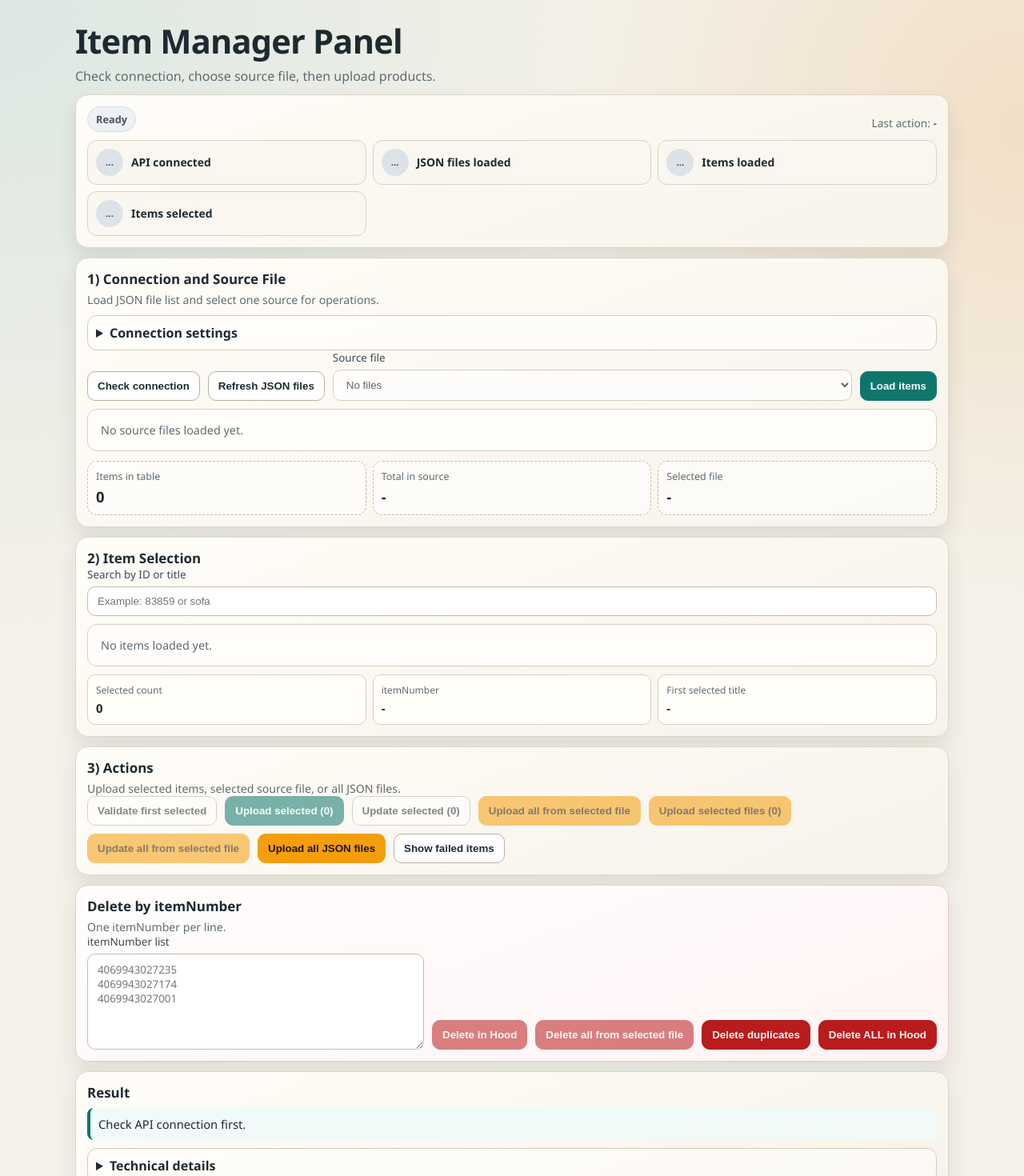
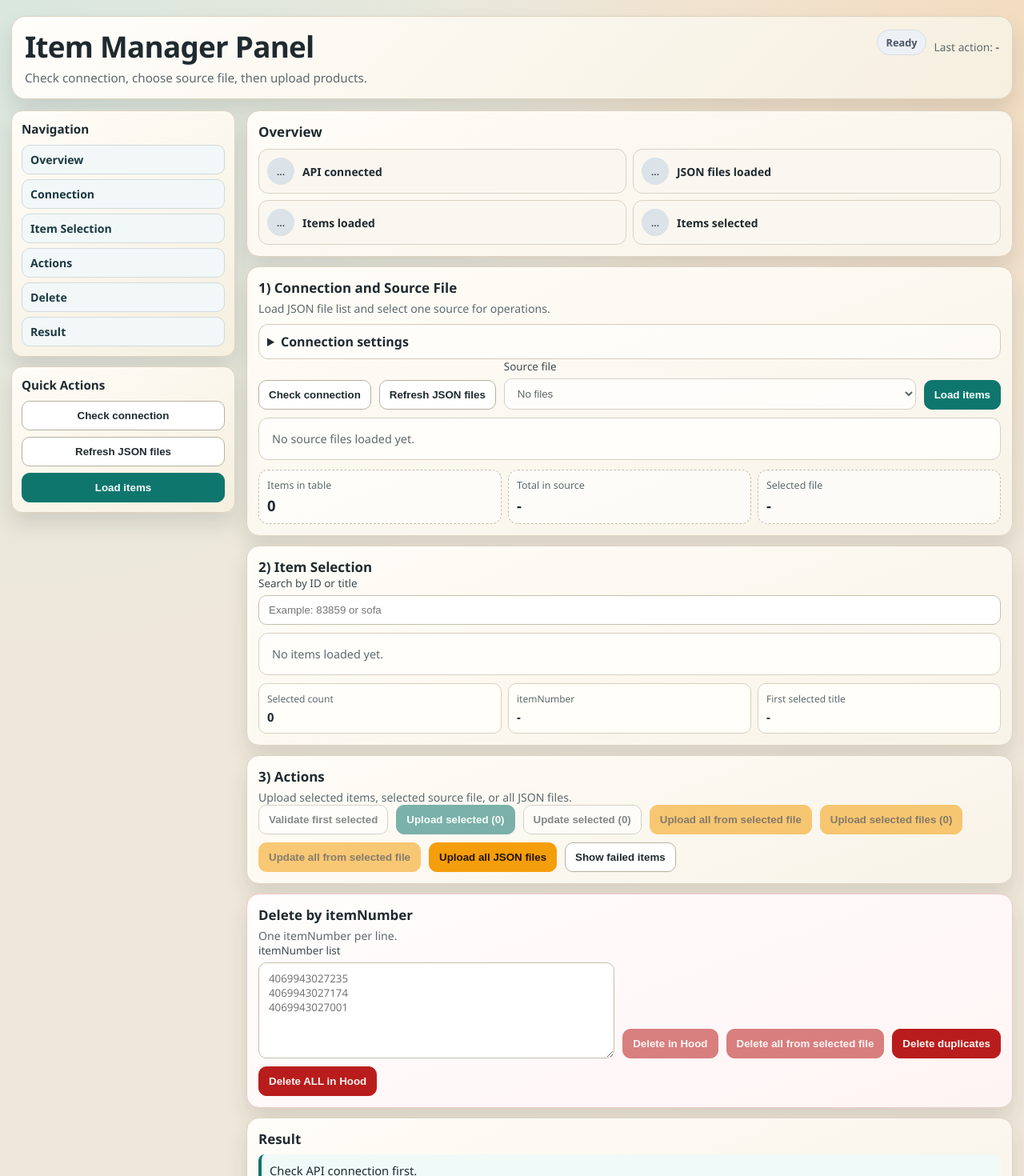
Before and after one commit to damiraitbay/hood_de, a React (Vite) app in the folder frontend/: page / in a window 1280 px wide. Shown: the top 1470 px of the page at 80% size. Built offline with nearby package versions, Linux system fonts and the light colour scheme.

Commit message:
update styles

```diff
--- a/frontend/src/App.jsx
+++ b/frontend/src/App.jsx
@@ -1,49 +1,15 @@
 import React, { useEffect, useMemo, useRef, useState } from "react";
 
-function pretty(obj) {
-  try {
-    return JSON.stringify(obj, null, 2);
-  } catch {
-    return String(obj);
-  }
-}
-
-function parseResponseBody(text) {
-  try {
-    return JSON.parse(text);
-  } catch {
-    return text;
-  }
-}
-
-function getItemTitle(item) {
-  return String(item?.Artikelbeschreibung || item?.Name || item?.title || "Item");
-}
-
-function getItemNumber(item) {
-  return String(item?.itemNumber || item?.item_number || item?.Artikelnummer || item?.article_number || "-");
-}
-
-function formatTime(ts) {
-  if (!ts) return "-";
-  return new Date(ts).toLocaleString();
-}
-
-function summarizeData(data, label) {
-  if (Array.isArray(data)) {
-    const successCount = data.filter((x) => x?.success === true).length;
-    const errorCount = data.filter((x) => x?.success !== true).length;
-    return `${label}: success ${successCount}, failed ${errorCount}`;
-  }
-
-  if (data && typeof data === "object") {
-    if (data.success === true) return `${label}: success`;
-    if (typeof data.message === "string" && data.message.trim()) return `${label}: ${data.message}`;
-    if (typeof data.status === "string") return `${label}: ${data.status}`;
-  }
-
-  return `${label}: done`;
-}
+import { useAppDerivedState } from "./hooks/useAppDerivedState";
+import {
+  buildEndpoints,
+  formatTime,
+  getItemNumber,
+  getItemTitle,
+  parseResponseBody,
+  pretty,
+  summarizeData,
+} from "./utils/ui";
 
 export default function App() {
   const [apiBase, setApiBase] = useState("/api");
@@ -68,59 +34,15 @@ export default function App() {
     text: "Check API connection first.",
   });
 
-  const endpoints = useMemo(() => {
-    const base = apiBase.replace(/\/+$/, "");
-    return {
-      docs: `${base}/docs`,
-      upload: `${base}/items/upload`,
-      uploadAsync: `${base}/items/upload_async`,
-      uploadManyAsync: `${base}/items/upload_many_async`,
-      update: `${base}/items/update`,
-      updateAsync: `${base}/items/update_async`,
-      deleteAsyncStatus: `${base}/items/delete_async`,
-      status: `${base}/items/status`,
-      json: `${base}/items/json`,
-      jsonFiles: `${base}/items/json/files`,
-      validateOne: `${base}/items/validate_one/`,
-      uploadOneBulk: `${base}/items/upload_one`,
-      updateOneBulk: `${base}/items/update_one`,
-      deleteByItemNumberBulk: `${base}/items/delete/by-item-number`,
-      deleteBySourceFile: `${base}/items/delete/by-source-file`,
-      deleteBySourceFileAsync: `${base}/items/delete/by-source-file_async`,
-      deleteDuplicatesByEan: `${base}/items/delete/duplicates-by-ean`,
-      deleteDuplicatesByEanAsync: `${base}/items/delete/duplicates-by-ean_async`,
-      deleteAll: `${base}/items/delete/all`,
-      deleteAllAsync: `${base}/items/delete/all_async`,
-    };
-  }, [apiBase]);
-
-  const filteredItems = useMemo(() => {
-    const q = search.trim().toLowerCase();
-    if (!q) return jsonItems;
-    return jsonItems.filter((item) => {
-      const id = String(item?.ID || "").toLowerCase();
-      const title = getItemTitle(item).toLowerCase();
-      return id.includes(q) || title.includes(q);
+  const endpoints = useMemo(() => buildEndpoints(apiBase), [apiBase]);
+  const { filteredItems, selectedSet, selectedFilesSet, firstSelectedItem, checkItems } = useAppDerivedState({
+    jsonItems,
+    search,
+    selectedIds,
+    sourceFilesMulti,
+    connectionOk,
+    jsonFiles,
   });
-  }, [jsonItems, search]);
-
-  const selectedSet = useMemo(() => new Set(selectedIds), [selectedIds]);
-  const selectedFilesSet = useMemo(() => new Set(sourceFilesMulti), [sourceFilesMulti]);
-  const selectedItems = useMemo(
-    () => jsonItems.filter((it) => selectedSet.has(String(it.ID))),
-    [jsonItems, selectedSet]
-  );
-  const firstSelectedItem = selectedItems[0] ?? null;
-
-  const checkItems = useMemo(
-    () => [
-      { label: "API connected", ok: connectionOk },
-      { label: "JSON files loaded", ok: jsonFiles.length > 0 },
-      { label: "Items loaded", ok: jsonItems.length > 0 },
-      { label: "Items selected", ok: selectedIds.length > 0 },
-    ],
-    [connectionOk, jsonFiles.length, jsonItems.length, selectedIds.length]
-  );
 
   function setUiStatus(type, title, text) {
     setStatus({ type, title, text });
@@ -740,18 +662,53 @@ export default function App() {
   const statusClass = `status status-${status.type}`;
 
   return (
-    <div className="page">
-      <header className="hero">
+    <div className="siteShell">
+      <header className="siteHeader">
+        <div className="siteBrand">
           <h1 className="title">Item Manager Panel</h1>
           <p className="subtitle">Check connection, choose source file, then upload products.</p>
-      </header>
-
-      <section className="card">
-        <div className="topStrip">
+        </div>
+        <div className="siteHeaderMeta">
           <div className={statusClass}>{loading ? "Working..." : status.title}</div>
           <div className="hint">
             Last action: <b>{formatTime(lastActionAt)}</b>
           </div>
+        </div>
+      </header>
+
+      <div className="siteBody">
+        <aside className="siteSidebar">
+          <div className="sideCard">
+            <h3>Navigation</h3>
+            <nav className="sideNav">
+              <a href="#overview">Overview</a>
+              <a href="#connection">Connection</a>
+              <a href="#selection">Item Selection</a>
+              <a href="#actions">Actions</a>
+              <a href="#delete">Delete</a>
+              <a href="#result">Result</a>
+            </nav>
+          </div>
+          <div className="sideCard">
+            <h3>Quick Actions</h3>
+            <div className="sideActions">
+              <button className="btn" disabled={loading} onClick={checkConnection}>
+                Check connection
+              </button>
+              <button className="btn" disabled={loading} onClick={loadJsonFiles}>
+                Refresh JSON files
+              </button>
+              <button className="btn primary" disabled={loading} onClick={loadJsonItems}>
+                Load items
+              </button>
+            </div>
+          </div>
+        </aside>
+
+        <main className="siteMain">
+          <section id="overview" className="card">
+            <div className="topStrip">
+              <h2 className="cardTitle">Overview</h2>
             </div>
             <div className="checklist">
               {checkItems.map((step) => (
@@ -763,7 +720,7 @@ export default function App() {
             </div>
           </section>
 
-      <section className="card">
+          <section id="connection" className="card">
         <div className="cardTop">
           <div>
             <h2 className="cardTitle">1) Connection and Source File</h2>
@@ -885,7 +842,7 @@ export default function App() {
         </div>
           </section>
 
-      <section className="card">
+          <section id="selection" className="card">
             <h2 className="cardTitle">2) Item Selection</h2>
             <div className="row">
               <label className="label grow">
@@ -952,7 +909,7 @@ export default function App() {
             </div>
           </section>
 
-      <section className="card">
+          <section id="actions" className="card">
             <h2 className="cardTitle">3) Actions</h2>
             <p className="cardHint">Upload selected items, selected source file, or all JSON files.</p>
 
@@ -984,7 +941,7 @@ export default function App() {
             </div>
           </section>
 
-      <section className="card dangerZone">
+          <section id="delete" className="card dangerZone">
             <h2 className="cardTitle">Delete by itemNumber</h2>
             <p className="cardHint">One itemNumber per line.</p>
             <div className="row">
@@ -1013,7 +970,7 @@ export default function App() {
             </div>
           </section>
 
-      <section className="card">
+          <section id="result" className="card">
             <h2 className="cardTitle">Result</h2>
             <div className="resultMain">{status.text}</div>
             {activeUpdateJobId ? <div className="hint">Active async job: <code>{activeUpdateJobId}</code></div> : null}
@@ -1025,6 +982,14 @@ export default function App() {
               Logs: <code>backend/logs/items.log</code>
             </div>
           </section>
+        </main>
+      </div>
+
+      <footer className="siteFooter">
+        <span>Hood Manager Panel</span>
+        <span>Account: {accountMode}</span>
+        <span>API: {apiBase}</span>
+      </footer>
     </div>
   );
 }
--- /dev/null
+++ b/frontend/src/hooks/useAppDerivedState.js
@@ -0,0 +1,51 @@
+import { useMemo } from "react";
+
+import { getItemTitle } from "../utils/ui";
+
+export function useAppDerivedState({
+  jsonItems,
+  search,
+  selectedIds,
+  sourceFilesMulti,
+  connectionOk,
+  jsonFiles,
+}) {
+  const filteredItems = useMemo(() => {
+    const q = search.trim().toLowerCase();
+    if (!q) return jsonItems;
+    return jsonItems.filter((item) => {
+      const id = String(item?.ID || "").toLowerCase();
+      const title = getItemTitle(item).toLowerCase();
+      return id.includes(q) || title.includes(q);
+    });
+  }, [jsonItems, search]);
+
+  const selectedSet = useMemo(() => new Set(selectedIds), [selectedIds]);
+  const selectedFilesSet = useMemo(() => new Set(sourceFilesMulti), [sourceFilesMulti]);
+
+  const selectedItems = useMemo(
+    () => jsonItems.filter((it) => selectedSet.has(String(it.ID))),
+    [jsonItems, selectedSet]
+  );
+
+  const firstSelectedItem = selectedItems[0] ?? null;
+
+  const checkItems = useMemo(
+    () => [
+      { label: "API connected", ok: connectionOk },
+      { label: "JSON files loaded", ok: jsonFiles.length > 0 },
+      { label: "Items loaded", ok: jsonItems.length > 0 },
+      { label: "Items selected", ok: selectedIds.length > 0 },
+    ],
+    [connectionOk, jsonFiles.length, jsonItems.length, selectedIds.length]
+  );
+
+  return {
+    filteredItems,
+    selectedSet,
+    selectedFilesSet,
+    selectedItems,
+    firstSelectedItem,
+    checkItems,
+  };
+}
--- a/frontend/src/styles.css
+++ b/frontend/src/styles.css
@@ -1,16 +1,15 @@
 :root {
-  --bg: #f4f1e8;
+  --bg: #efe8da;
   --surface: #fffdf8;
-  --surface-soft: #f7f3ea;
-  --text: #1d2a30;
-  --muted: #5f6b70;
-  --line: #ddd5c8;
+  --surface-soft: #f8f3e8;
+  --text: #1f2a2f;
+  --muted: #5d696d;
+  --line: #ddd3c1;
   --primary: #0f766e;
   --primary-strong: #115e59;
-  --warning: #b45309;
+  --warning: #c87600;
   --danger: #b91c1c;
-  --success: #166534;
-  --shadow: 0 14px 26px rgba(28, 39, 36, 0.1);
+  --shadow: 0 14px 26px rgba(30, 35, 32, 0.12);
   font-family: "Manrope", "IBM Plex Sans", "Segoe UI", sans-serif;
 }
 
@@ -18,30 +17,55 @@
   box-sizing: border-box;
 }
 
+html,
+body,
+#root {
+  min-height: 100%;
+}
+
 body {
   margin: 0;
   color: var(--text);
-  min-height: 100vh;
   background:
-    radial-gradient(circle at 0% 0%, #dce7e2 0%, transparent 38%),
-    radial-gradient(circle at 100% 10%, #f2dfc7 0%, transparent 30%),
+    radial-gradient(circle at 0% 0%, #d9e7df 0%, transparent 40%),
+    radial-gradient(circle at 100% 0%, #f3dcc0 0%, transparent 34%),
     var(--bg);
 }
 
-.page {
-  max-width: 1120px;
+.siteShell {
+  max-width: 1360px;
   margin: 0 auto;
-  padding: 28px 14px 62px;
+  padding: 20px 14px 28px;
   animation: fade-in 260ms ease-out;
 }
 
-.hero {
-  margin-bottom: 12px;
+.siteHeader {
+  display: flex;
+  justify-content: space-between;
+  gap: 14px;
+  align-items: flex-start;
+  padding: 16px;
+  border: 1px solid var(--line);
+  border-radius: 18px;
+  background: linear-gradient(135deg, #fffefb, #f6efdf);
+  box-shadow: var(--shadow);
+}
+
+.siteBrand {
+  min-width: 0;
+}
+
+.siteHeaderMeta {
+  display: flex;
+  align-items: center;
+  gap: 10px;
+  flex-wrap: wrap;
+  justify-content: flex-end;
 }
 
 .title {
   margin: 0;
-  font-size: clamp(1.8rem, 3.9vw, 2.6rem);
+  font-size: clamp(1.45rem, 3vw, 2.3rem);
   line-height: 1.15;
   letter-spacing: -0.02em;
 }
@@ -49,6 +73,67 @@ body {
 .subtitle {
   margin: 8px 0 0;
   color: var(--muted);
+  font-size: 0.95rem;
+}
+
+.siteBody {
+  display: grid;
+  grid-template-columns: 280px minmax(0, 1fr);
+  gap: 14px;
+  margin-top: 14px;
+}
+
+.siteSidebar {
+  position: sticky;
+  top: 12px;
+  align-self: start;
+  display: flex;
+  flex-direction: column;
+  gap: 12px;
+}
+
+.sideCard {
+  border: 1px solid var(--line);
+  border-radius: 14px;
+  background: linear-gradient(150deg, #fffdf8, #f5efdf);
+  padding: 12px;
+  box-shadow: var(--shadow);
+}
+
+.sideCard h3 {
+  margin: 0;
+  font-size: 0.95rem;
+}
+
+.sideNav {
+  margin-top: 10px;
+  display: grid;
+  gap: 6px;
+}
+
+.sideNav a {
+  text-decoration: none;
+  color: #1b3941;
+  background: #f2f7f8;
+  border: 1px solid #cfdbdd;
+  border-radius: 10px;
+  padding: 8px 10px;
+  font-weight: 650;
+  font-size: 0.88rem;
+}
+
+.sideNav a:hover {
+  background: #e8f2f4;
+}
+
+.sideActions {
+  margin-top: 10px;
+  display: grid;
+  gap: 8px;
+}
+
+.siteMain {
+  min-width: 0;
 }
 
 .card {
@@ -58,6 +143,11 @@ body {
   background: linear-gradient(160deg, var(--surface), var(--surface-soft));
   padding: 14px;
   box-shadow: var(--shadow);
+  scroll-margin-top: 14px;
+}
+
+.card:first-child {
+  margin-top: 0;
 }
 
 .cardTop {
@@ -86,16 +176,10 @@ body {
   color: var(--muted);
 }
 
-.steps {
-  display: grid;
-  grid-template-columns: repeat(3, minmax(0, 1fr));
-  gap: 8px;
-}
-
 .checklist {
   margin-top: 10px;
   display: grid;
-  grid-template-columns: repeat(3, minmax(0, 1fr));
+  grid-template-columns: repeat(2, minmax(0, 1fr));
   gap: 8px;
 }
 
@@ -138,35 +222,6 @@ body {
   color: #f0fff6;
 }
 
-.step {
-  display: flex;
-  align-items: center;
-  gap: 10px;
-  border: 1px solid #ccd6d2;
-  background: #f2faf8;
-  border-radius: 12px;
-  padding: 10px;
-}
-
-.step span {
-  width: 24px;
-  height: 24px;
-  display: inline-flex;
-  align-items: center;
-  justify-content: center;
-  border-radius: 999px;
-  background: var(--primary);
-  color: #fff;
-  font-size: 0.82rem;
-  font-weight: 700;
-}
-
-.step p {
-  margin: 0;
-  font-size: 0.87rem;
-  font-weight: 650;
-}
-
 .row {
   display: flex;
   gap: 10px;
@@ -184,10 +239,6 @@ body {
 
 .label.grow {
   flex: 1 1 340px;
-}
-
-.label.narrow {
-  flex: 0 0 130px;
 }
 
 .input {
@@ -256,7 +307,6 @@ textarea.input {
 .btn.danger:hover:not(:disabled) {
   filter: brightness(0.95);
 }
-
 
 .metrics {
   margin-top: 12px;
@@ -411,10 +461,6 @@ textarea.input {
   font-size: 0.93rem;
 }
 
-.selectedWide {
-  grid-column: span 1;
-}
-
 .resultMain {
   margin-top: 8px;
   border-left: 4px solid var(--primary);
@@ -444,6 +490,19 @@ textarea.input {
   background: linear-gradient(160deg, #fffdfd, #fff4f4);
 }
 
+.siteFooter {
+  margin-top: 14px;
+  border: 1px solid var(--line);
+  border-radius: 14px;
+  background: rgba(255, 253, 248, 0.9);
+  padding: 10px 12px;
+  color: #4d5a5e;
+  font-size: 0.84rem;
+  display: flex;
+  gap: 12px;
+  flex-wrap: wrap;
+}
+
 @keyframes fade-in {
   from {
     opacity: 0;
@@ -455,38 +514,47 @@ textarea.input {
   }
 }
 
-@media (max-width: 900px) {
-  .steps {
+@media (max-width: 1080px) {
+  .siteBody {
     grid-template-columns: 1fr;
+  }
+
+  .siteSidebar {
+    position: static;
+  }
+
+  .sideNav {
+    grid-template-columns: repeat(3, minmax(0, 1fr));
   }
 
   .checklist {
     grid-template-columns: 1fr;
   }
+}
 
-  .metrics {
-    grid-template-columns: 1fr;
+@media (max-width: 740px) {
+  .siteShell {
+    padding: 12px 10px 18px;
   }
 
+  .siteHeader {
+    flex-direction: column;
+  }
+
+  .siteHeaderMeta {
+    justify-content: flex-start;
+  }
+
+  .sideNav {
+    grid-template-columns: 1fr 1fr;
+  }
+
+  .metrics,
   .selectedCard {
     grid-template-columns: 1fr;
-  }
-}
-
-@media (max-width: 640px) {
-  .page {
-    padding: 20px 10px 40px;
-  }
-
-  .card {
-    padding: 12px;
   }
 
   .btn {
     width: 100%;
   }
-
-  .cardTop {
-    flex-direction: column;
-  }
 }
--- /dev/null
+++ b/frontend/src/utils/ui.js
@@ -0,0 +1,70 @@
+export function pretty(obj) {
+  try {
+    return JSON.stringify(obj, null, 2);
+  } catch {
+    return String(obj);
+  }
+}
+
+export function parseResponseBody(text) {
+  try {
+    return JSON.parse(text);
+  } catch {
+    return text;
+  }
+}
+
+export function getItemTitle(item) {
+  return String(item?.Artikelbeschreibung || item?.Name || item?.title || "Item");
+}
+
+export function getItemNumber(item) {
+  return String(item?.itemNumber || item?.item_number || item?.Artikelnummer || item?.article_number || "-");
+}
+
+export function formatTime(ts) {
+  if (!ts) return "-";
+  return new Date(ts).toLocaleString();
+}
+
+export function summarizeData(data, label) {
+  if (Array.isArray(data)) {
+    const successCount = data.filter((x) => x?.success === true).length;
+    const errorCount = data.filter((x) => x?.success !== true).length;
+    return `${label}: success ${successCount}, failed ${errorCount}`;
+  }
+
+  if (data && typeof data === "object") {
+    if (data.success === true) return `${label}: success`;
+    if (typeof data.message === "string" && data.message.trim()) return `${label}: ${data.message}`;
+    if (typeof data.status === "string") return `${label}: ${data.status}`;
+  }
+
+  return `${label}: done`;
+}
+
+export function buildEndpoints(apiBase) {
+  const base = apiBase.replace(/\/+$/, "");
+  return {
+    docs: `${base}/docs`,
+    upload: `${base}/items/upload`,
+    uploadAsync: `${base}/items/upload_async`,
+    uploadManyAsync: `${base}/items/upload_many_async`,
+    update: `${base}/items/update`,
+    updateAsync: `${base}/items/update_async`,
+    deleteAsyncStatus: `${base}/items/delete_async`,
+    status: `${base}/items/status`,
+    json: `${base}/items/json`,
+    jsonFiles: `${base}/items/json/files`,
+    validateOne: `${base}/items/validate_one/`,
+    uploadOneBulk: `${base}/items/upload_one`,
+    updateOneBulk: `${base}/items/update_one`,
+    deleteByItemNumberBulk: `${base}/items/delete/by-item-number`,
+    deleteBySourceFile: `${base}/items/delete/by-source-file`,
+    deleteBySourceFileAsync: `${base}/items/delete/by-source-file_async`,
+    deleteDuplicatesByEan: `${base}/items/delete/duplicates-by-ean`,
+    deleteDuplicatesByEanAsync: `${base}/items/delete/duplicates-by-ean_async`,
+    deleteAll: `${base}/items/delete/all`,
+    deleteAllAsync: `${base}/items/delete/all_async`,
+  };
+}
```
Lines whose indentation alone changed are shown as unchanged.
